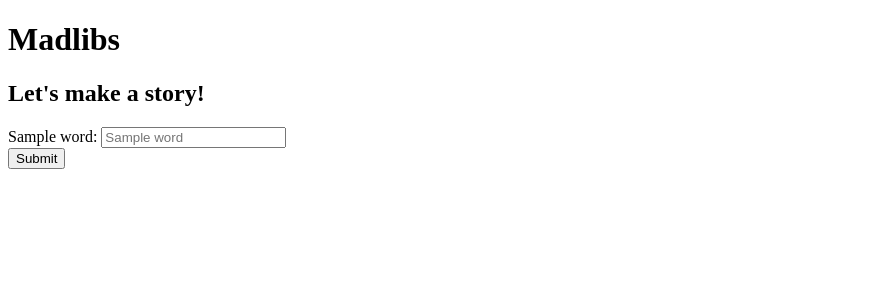
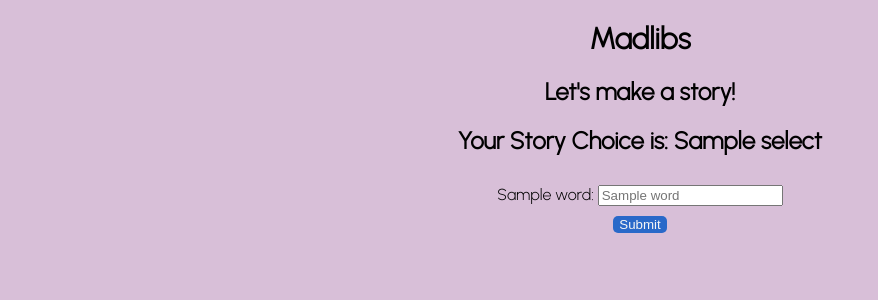
Before and after one commit to KKTTAAII/madlibs, a Flask app: template templates/storyform.html in a window 1280 px wide. Shown: the top 300 px of the page, without its empty margins (0-878 px from the left). Run offline with Flask 2, Linux system fonts and the light colour scheme; the template is opened without the code that fills it: most values are stand-ins (such as "Sample title", 1, 10 or a date in 2020).

Commit message:
second commit

```diff
--- a/app.py
+++ b/app.py
@@ -1,6 +1,6 @@
 from flask import Flask, request, render_template
 from flask_debugtoolbar import DebugToolbarExtension
-from stories import story
+from stories import Story
 
 
 app = Flask(__name__)
@@ -8,23 +8,22 @@ app.config['SECRET_KEY'] = 'eveiscool'
 debug = DebugToolbarExtension(app)
 
 texts = {
-    'onceUponATime': """Once upon a time in a long-ago {place}, there lived a
+    'Once Upon A Time...': """Once upon a time in a long-ago {place}, there lived a
        large {adjective} {noun}. It loved to {verb} {plural_noun}.""",
 
-    'loveStory': """I fell in love with {noun} {adverb}. I {verb} {noun} every day.
+    'My Love Story': """I fell in love with {noun} {adverb}. I {verb} {noun} every day.
     {noun} is my {adjective} lover""",
 
-    'myLocker': """My gym locker stinks because I'm always leaving
+    'My myLocker...': """My gym locker stinks because I'm always leaving
     my dirty {Article Of Clothing (Plural)} in there!"""
 
 }
 
 words = {
-    'onceUponATime': ["place", "noun", "verb", "adjective", "plural_noun"],
-    'loveStory': ["noun", "adverb", "verb", "adjective"],
-    'myLocker': ["Article Of Clothing (Plural)"]
+    'Once Upon A Time...': ["place", "noun", "verb", "adjective", "plural_noun"],
+    'My Love Story': ["noun", "adverb", "verb", "adjective"],
+    'My myLocker...': ["Article Of Clothing (Plural)"]
 }
-
 
 
 @app.route('/')
@@ -33,14 +32,17 @@ def select_template():
 
 @app.route('/storyform')
 def story_form():
-    words = story.prompts
-    return render_template('storyform.html', words=words)
+    select_template = request.args.get('template')
+    word = words[select_template]
+    return render_template('storyform.html', select=select_template, words=word)
 
 @app.route('/story')
 def show_story():
-    words = story.prompts
+    select_template = request.args.get('template')
+    story = Story(words[select_template], texts[select_template])
+    input_words = story.prompts
     ans = {}
-    for w in words:
+    for w in input_words:
         ans[w] = request.args[w]
     my_story = story.generate(ans)
-    return render_template('story.html', story=my_story)
+    return render_template('story.html', story=my_story, template=select_template)
--- /dev/null
+++ b/static/css.css
@@ -0,0 +1,37 @@
+.body {
+    font-family: 'Urbanist', sans-serif;
+    background-color: thistle;
+}
+
+.head, .secondhead, .form, .story {
+    text-align: center;
+}
+
+.head {
+    font-size: 30px;
+
+}
+
+.btn {
+    border-style: none;
+    background-color: rgb(41, 105, 201);
+    color: whitesmoke;
+    border-radius: 5px;
+}
+
+.btn:hover{
+    cursor: pointer;
+}
+
+.input, .btn {
+    margin-top: 10px;
+}
+
+.story {
+    font-size: 20px;
+}
+
+.giphy-embed {
+    margin: 0 auto;
+    display:block;
+}
--- a/templates/base.html
+++ b/templates/base.html
@@ -5,8 +5,12 @@
     <meta http-equiv="X-UA-Compatible" content="IE=edge">
     <meta name="viewport" content="width=device-width, initial-scale=1.0">
     <title>{%block title%}title{%endblock%}</title>
+    <link rel='stylesheet' href='/static/css.css'>
+    <link rel="preconnect" href="https://fonts.googleapis.com">
+    <link rel="preconnect" href="https://fonts.gstatic.com" crossorigin>
+    <link href="https://fonts.googleapis.com/css2?family=Urbanist:wght@300&display=swap" rel="stylesheet">
 </head>
-<body>
+<body class='body'>
     {% block content%}
     content
     {%endblock%}
--- a/templates/storyform.html
+++ b/templates/storyform.html
@@ -1,14 +1,15 @@
-{% extends 'base.html' %}
-{%block title%}Story Form{%endblock%}
-{% block content%}
-    <h1>Madlibs</h1>
-    <h2>Let's make a story!</h2>
-    <form action="/story">
-      {%for word in words%}
-      <label>{{word.capitalize()}}:</label>
-      <input type="text" placeholder="{{word}}" name="{{word}}" />
-      <br />
-      {%endfor%}
-      <button>Submit</button>
-    </form>
+{% extends 'base.html' %} {%block title%}Story Form{%endblock%} {% block
+content%}
+<h1 class='head'>Madlibs</h1>
+<h2 class='secondhead'>Let's make a story!</h2>
+<h2 class='secondhead'>Your Story Choice is: {{select}}</h2>
+<form action="/story" class='form'>
+  <input type="text" name="template" value="{{select}}" hidden />
+  {%for word in words%}
+  <label class="label">{{word.capitalize()}}:</label>
+  <input type="text" placeholder="{{word}}" name="{{word}}" class='input' />
+  <br />
+  {%endfor%}
+  <button class='btn'>Submit</button>
+</form>
 {%endblock%}
```
Also changed, not shown: stories.py (+6 -5 lines), templates/home.html (+9 -9 lines), templates/story.html (+34 -3 lines).
